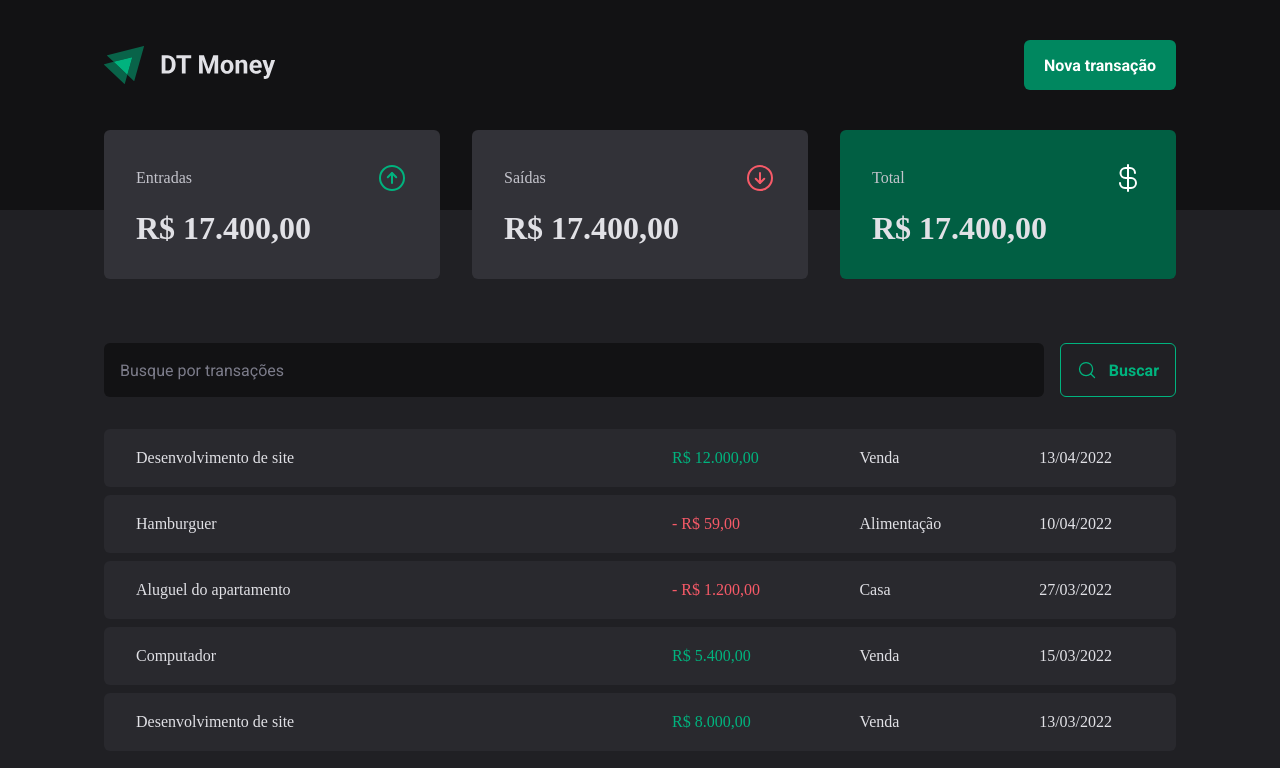
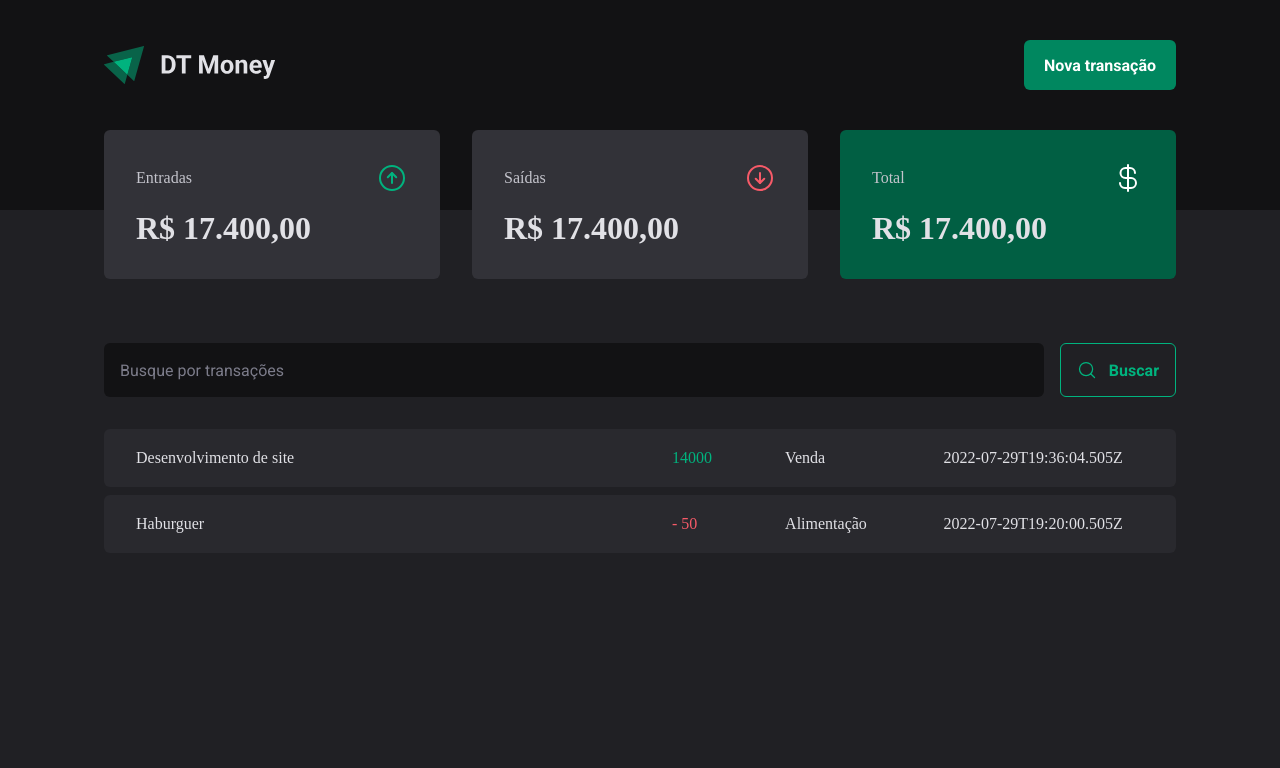
Before and after one commit to Urias01/dt-money, a React (Vite) app: page / in a window 1280 px wide. Shown: the top 768 px of the page. Built offline with nearby package versions, Linux system fonts and the light colour scheme; data requests are answered from the project's data file.

Commit message:
first requisition http in react

```diff
--- a/src/pages/Transactions/index.tsx
+++ b/src/pages/Transactions/index.tsx
@@ -1,9 +1,32 @@
+import { useEffect, useState } from "react";
 import { Header } from "../../components/Header";
 import { Summary } from "../../components/Sumarry";
 import { SearchForm } from "./components/SearchForm";
 import { PriceHighlight, TransactionsContainer, TransactionsTable } from "./styles";
 
+interface Transaction {
+  id: number;
+  description: string;
+  type: 'income' | 'outcome';
+  price: number;
+  category: string;
+  createdAt: string;
+}
+
 export function Transactions() {
+  const [transactions, setTransactions] = useState<Transaction[]>([]);
+
+  async function loadTransactions() {
+    const response = await fetch("http://localhost:3333/transactions");
+    const data = await response.json();
+
+    setTransactions(data);
+  }
+
+  useEffect(() => {
+    loadTransactions()
+  }, [])
+
   return (
     <div>
       <Header />
@@ -14,56 +37,20 @@
 
         <TransactionsTable>
           <tbody>
-            <tr>
-              <td width="50%">Desenvolvimento de site</td>
-              <td>
-                <PriceHighlight variant="income">
-                  R$ 12.000,00
-                </PriceHighlight>
-              </td>
-              <td>Venda</td>
-              <td>13/04/2022</td>
-            </tr>
-            <tr>
-              <td width="50%">Hamburguer</td>
-              <td>
-                <PriceHighlight variant="outcome">
-                  - R$ 59,00
-                </PriceHighlight>
-              </td>
-              <td>Alimentação</td>
-              <td>10/04/2022</td>
-            </tr>
-            <tr>
-              <td width="50%">Aluguel do apartamento</td>
-              <td>
-                <PriceHighlight variant="outcome">
-                  - R$ 1.200,00
-                </PriceHighlight>
-              </td>
-              <td>Casa</td>
-              <td>27/03/2022</td>
-            </tr>
-            <tr>
-              <td width="50%">Computador</td>
-              <td>
-                <PriceHighlight variant="income">
-                  R$ 5.400,00
-                </PriceHighlight>
-              </td>
-              <td>Venda</td>
-              <td>15/03/2022</td>
-            </tr>
-            <tr>
-              <td width="50%">Desenvolvimento de site</td>
-              <td>
-                <PriceHighlight variant="income">
-                  R$ 8.000,00
-                </PriceHighlight>
-              </td>
-              <td>Venda</td>
-              <td>13/03/2022</td>
-            </tr>
+            {transactions.map(transaction => {
+              return (
+                <tr key={transaction.id}>
+                  <td width="50%">{transaction.description}</td>
+                  <td>
+                    <PriceHighlight variant={transaction.type}>
+                      {transaction.type == "outcome" ? "- ".concat(transaction.price.toString()) : transaction.price}
+                    </PriceHighlight>
+                  </td>
+                  <td>{transaction.category}</td>
+                  <td>{transaction.createdAt}</td>
+                </tr>
+              )
+            })}
           </tbody>
         </TransactionsTable>
       </TransactionsContainer>
```
